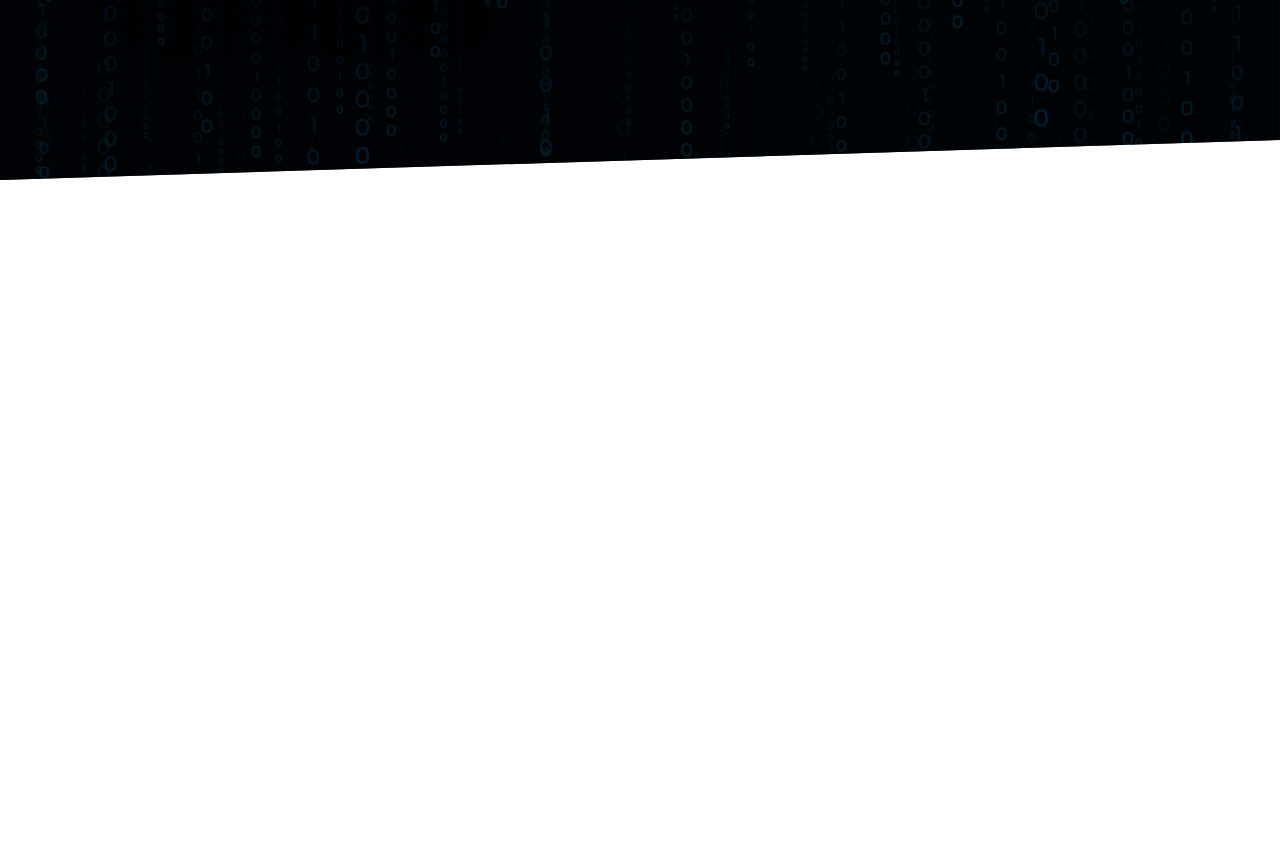
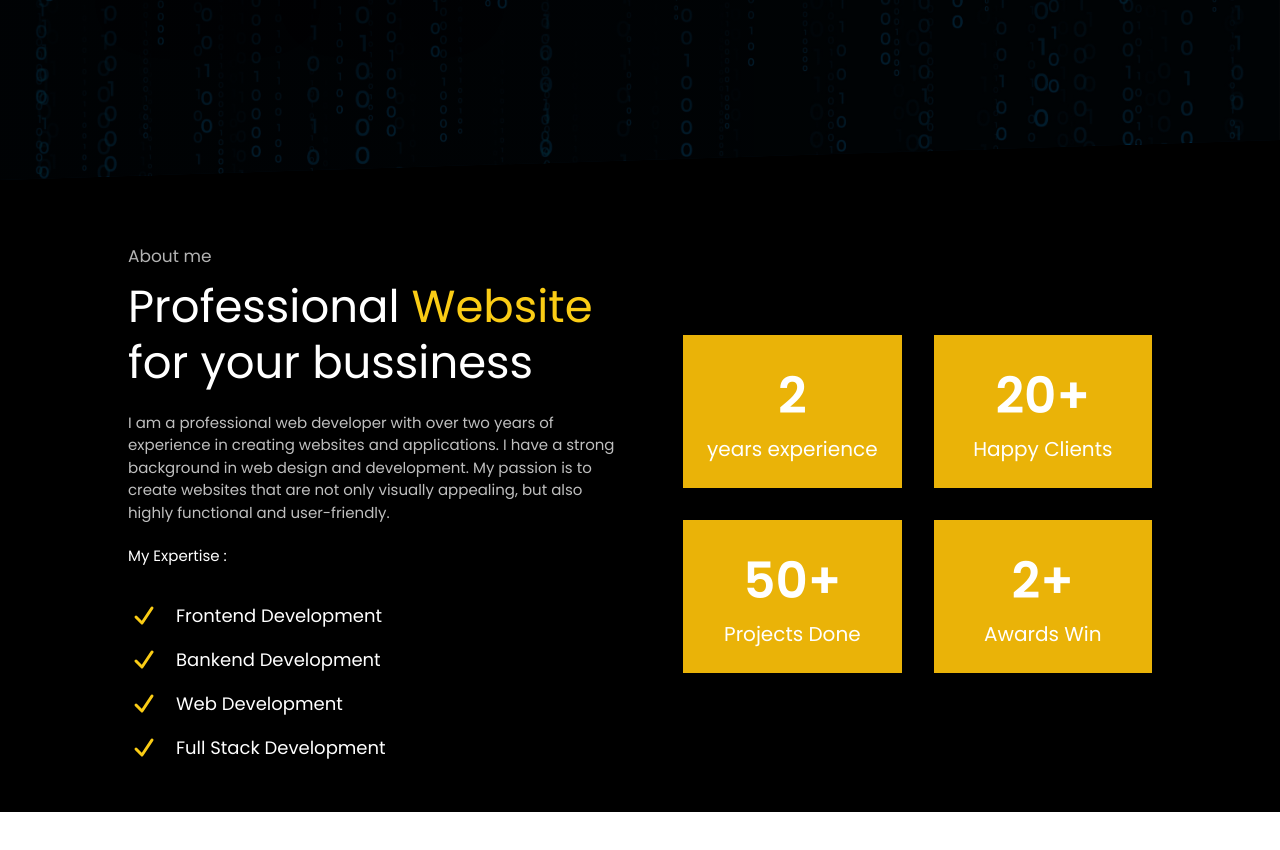
Before and after one commit to Afzalfaizi/PRODIGY_WD_05, a Next.js app: page / in a window 1280 px wide. Shown: the part 620-1470 px from the top of the page. Built offline with nearby package versions, Linux system fonts and the light colour scheme.

Commit message:
Prodigy InfoTech Portfolio Task

```diff
--- /dev/null
+++ b/app/components/AboutMe.tsx
@@ -0,0 +1,65 @@
+import { CheckIcon } from '@heroicons/react/16/solid'
+import React from 'react'
+
+export default function AboutMe() {
+    return (
+        <div className=' mt-[-3rem] bg-black pb-[3rem]'>
+            <div className=' w-[80%] pt-[5rem] sm:pt-[7rem] md:peer-data-[10rem] mx-auto grid items-center grid-cols-1 lg:grid-cols-2 gap-[2rem]'>
+                <div>
+                    <p className=' text-white text-[17px] opacity-70'> About me </p>
+                    <h1 className=' mt-[0.6rem] p-2 sm:p-0 leading-[3.5rem] text-white text-[27px] md:text-[30px]
+                                     lg:text-[38px] xl:text-[45px]'>
+                        Professional  <span className=' text-yellow-400'> Website </span> for your bussiness
+                    </h1>
+                    <p className=' text-white  text-[15px] mt-[1.3rem] opacity-75'>
+                        I am a professional web developer with over two years of experience in creating websites and applications.
+                        I have a strong background in web design and development.
+                        My passion is to create websites that are not only visually appealing, but also highly functional
+                        and user-friendly.
+                    </p>
+                    <p className=' text-white  text-[15px] mt-[1.3rem]'> My Expertise : </p>
+                    <div className=' mt-[2rem] space-y-3'>
+                        <div className=' flex items-center space-x-4'>
+                            <CheckIcon className=' w-[2rem] h-[2rem] text-yellow-400' />
+                            <p className=' text-[18px] text-white'> Frontend Development </p>
+                        </div>
+                        <div className=' flex items-center space-x-4'>
+                            <CheckIcon className=' w-[2rem] h-[2rem] text-yellow-400' />
+                            <p className=' text-[18px] text-white'> Bankend Development </p>
+                        </div>
+                        <div className=' flex items-center space-x-4'>
+                            <CheckIcon className=' w-[2rem] h-[2rem] text-yellow-400' />
+                            <p className=' text-[18px] text-white'>  Web Development </p>
+                        </div>
+                        <div className=' flex items-center space-x-4'>
+                            <CheckIcon className=' w-[2rem] h-[2rem] text-yellow-400' />
+                            <p className=' text-[18px] text-white'> Full Stack Development </p>
+                        </div>
+                    </div>
+                </div>
+                <div className=' lg:ml-auto'>
+                    <div className=' grid grid-cols-1 sm:grid-cols-2 items-center gap-[2rem]'>
+                        <div className=' p-6 text-center bg-yellow-500'>
+                            <p className=' text-[50px] text-white font-semibold'>2</p>
+                            <p className=' text-[20px] text-white font-600'>years experience</p>
+                        </div>
+                        <div className=' p-6 text-center bg-yellow-500'>
+                            <p className=' text-[50px] text-white font-semibold'> 20+</p>
+                            <p className=' text-[20px] text-white font-600'> Happy Clients</p>
+                        </div>
+                        <div className=' p-6 text-center bg-yellow-500'>
+                            <p className=' text-[50px] text-white font-semibold'> 50+</p>
+                            <p className=' text-[20px] text-white font-600'> Projects Done </p>
+                        </div>
+                        <div className=' p-6 text-center bg-yellow-500'>
+                            <p className=' text-[50px] text-white font-semibold'> 2+</p>
+                            <p className=' text-[20px] text-white font-600'> Awards Win </p>
+                        </div>
+
+                    </div>
+
+                </div>
+            </div>
+        </div>
+    )
+}
--- a/app/page.tsx
+++ b/app/page.tsx
@@ -3,6 +3,7 @@ import { useState } from "react"
 import NavMobile from "./components/NavMobile"
 import Nav from "./components/Nav";
 import Hero from "./components/Hero";
+import AboutMe from "./components/AboutMe";
 
 export default function homePage() {
   const [showNav, setShowNav] = useState(false);
@@ -13,6 +14,7 @@ export default function homePage() {
       <NavMobile showNav = {showNav} closeNav={closeNavHandler}/>
       <Nav openNav={ShowNavHandler}/>
       <Hero />
+      <AboutMe />
       </div>
   )
 }
```
